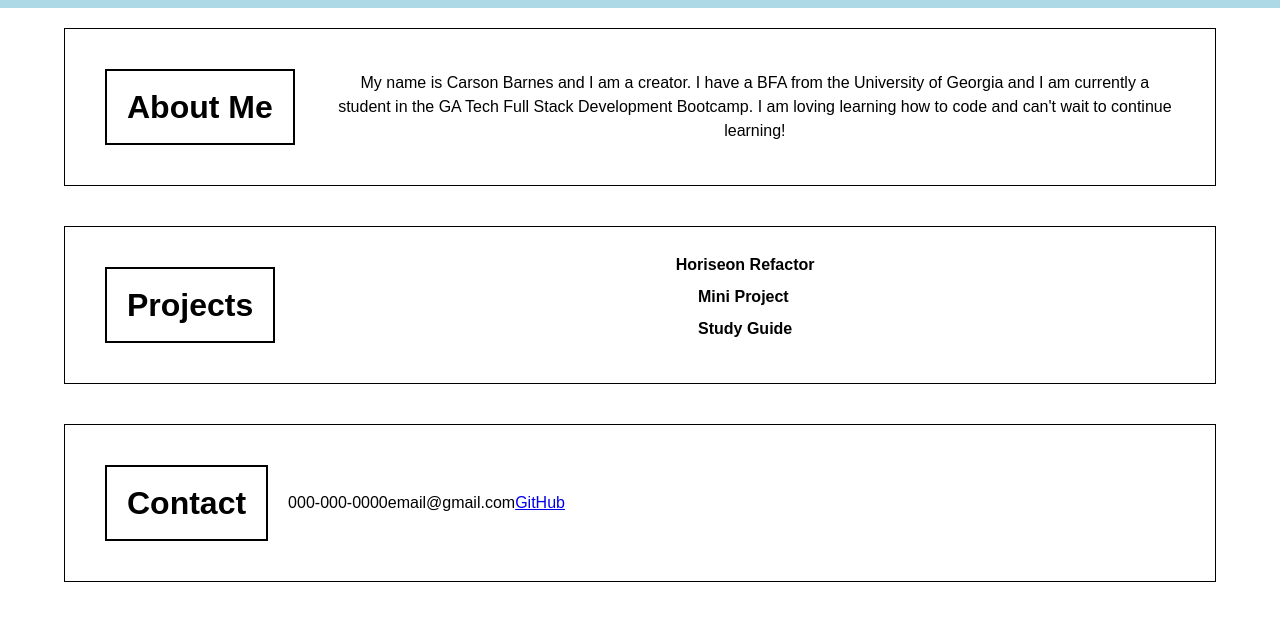
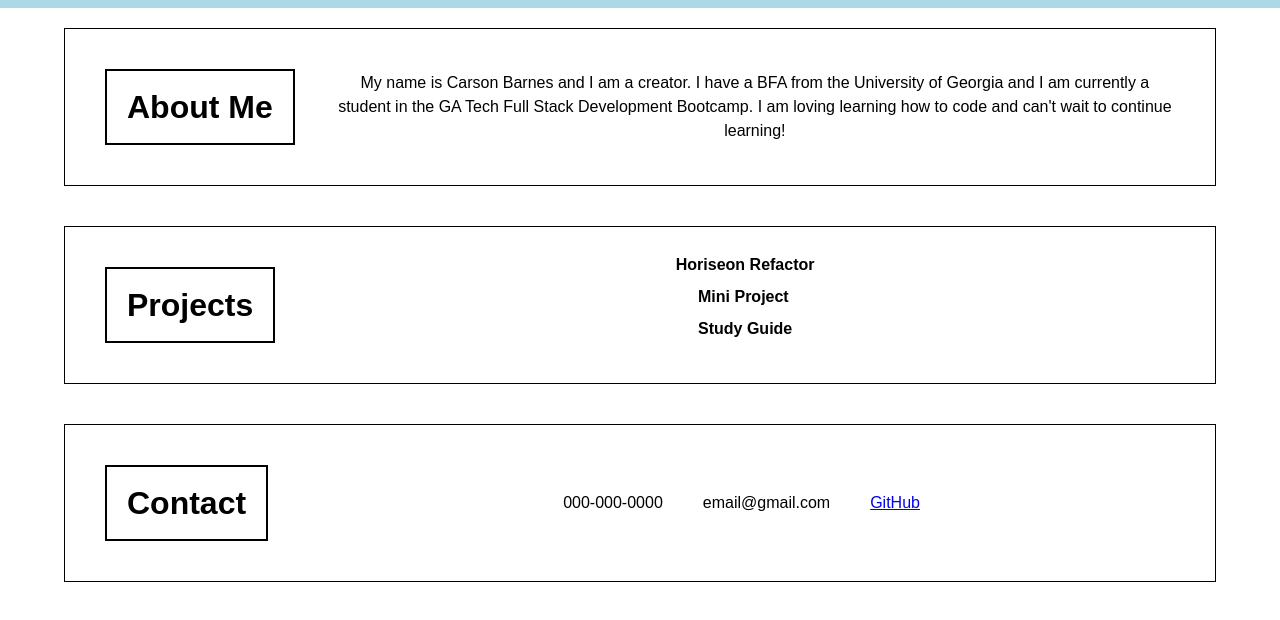
Before and after one commit to cbarnes0/Advanced-CSS-Portfolio, a plain HTML site: page index.html in a window 1280 px wide. Shown: the part 138-758 px from the top of the page. Drawn offline with Linux system fonts and the light colour scheme.

Commit message:
updated contact section with reponsive features

```diff
--- a/Assets/style.css
+++ b/Assets/style.css
@@ -138,8 +138,14 @@ nav a:hover {
 }
 
 #contactInfo {
-  display: flex;
+  display: block;
+  text-align: center;
   flex-direction: row;
+  justify-content: center;
+}
+
+.contact ul li {
+  margin: 20px;
 }
 
 @media screen and (min-width: 481px) {
@@ -155,6 +161,10 @@ nav a:hover {
   header {
     justify-content: space-between;
     flex-wrap: nowrap;
+  }
+
+  #contactInfo {
+    display: flex;
   }
 }
 
```
